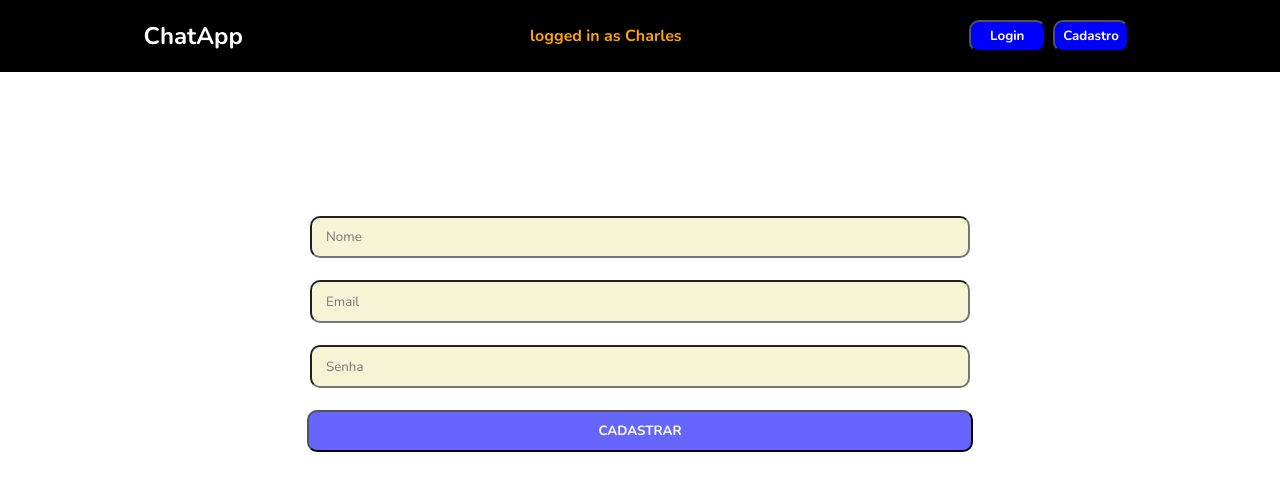
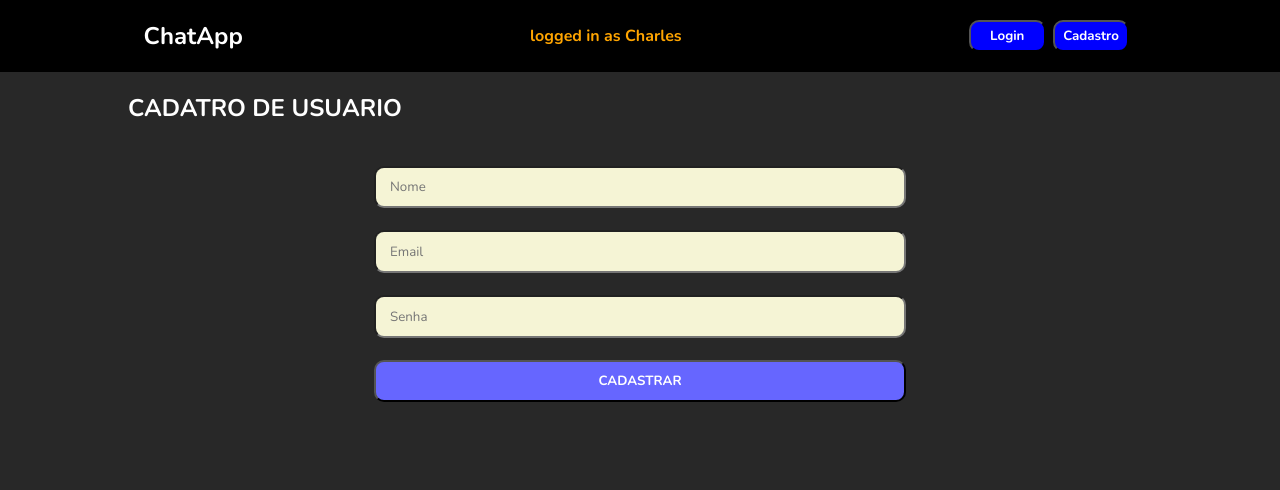
Before and after one commit to GustavoFSProg/chat-choos-web, a React (Vite) app: page /register in a window 1280 px wide. Shown: the top 490 px of the page. Built offline with nearby package versions, Linux system fonts and the light colour scheme.

Commit message:
layout full pages

```diff
--- a/src/pages/Chat.tsx
+++ b/src/pages/Chat.tsx
@@ -1,15 +1,19 @@
 import { Link } from 'react-router-dom'
 import NavBar from '../components/NavBar'
+import { Container, ContainerMiddle } from '../styled-app'
 
 function Chat() {
   return (
     <>
       <NavBar />
 
-      <div>
-        <h2>CHAT</h2>
-        <Link to="/">HOME</Link>
-      </div>
+      <Container>
+        <ContainerMiddle>
+          <h2>Login</h2>
+          <h2>CHAT</h2>
+          <Link to="/">HOME</Link>
+        </ContainerMiddle>
+      </Container>
     </>
   )
 }
--- a/src/pages/Login.tsx
+++ b/src/pages/Login.tsx
@@ -1,7 +1,10 @@
 import { Link } from 'react-router-dom'
 import NavBar from '../components/NavBar'
 import { useContext } from 'react'
+import { Container, ContainerMiddle } from '../styled-app'
+
 import { AuthContext } from '../Context/AuthContext'
+import { Container, ContainerMiddle } from '../styled-app'
 
 function Login() {
   const { user } = useContext(AuthContext)
@@ -10,11 +13,13 @@ function Login() {
     <>
       <NavBar />
 
-      <div>
-        <h2>Login</h2>
-        {/* {user.email} */}
-        <Link to="/">HOME</Link>
-      </div>
+      <Container>
+        <ContainerMiddle>
+          <h2>Login</h2>
+          {/* {user.email} */}
+          <Link to="/">HOME</Link>
+        </ContainerMiddle>
+      </Container>
     </>
   )
 }
--- a/src/pages/Register.tsx
+++ b/src/pages/Register.tsx
@@ -5,6 +5,7 @@ import styled from 'styled-components'
 import NavBar from '../components/NavBar'
 import { AuthContext } from '../Context/AuthContext'
 import api from '../api'
+import { Container, ContainerMiddle } from '../styled-app'
 
 const Form = styled.form`
   display: flex;
@@ -99,16 +100,8 @@ function Register() {
   return (
     <>
       <NavBar />
-
-      <div
-        style={{
-          display: 'flex',
-          marginTop: '50px',
-          width: '100%',
-          flexDirection: 'column',
-          alignItems: 'center',
-        }}
-      >
+      <Container>
+        <ContainerMiddle>
           <h2>CADATRO DE USUARIO</h2>
           <Form onSubmit={createUser}>
             <Input
@@ -135,7 +128,8 @@ function Register() {
             <Button type="submit">{isRegisterLoading ? 'Loading' : 'CADASTRAR'}</Button>
             {registerError?.error && alert(registerError?.message)}
           </Form>
-      </div>
+        </ContainerMiddle>
+      </Container>
     </>
   )
 }
```
Lines whose indentation alone changed are shown as unchanged.
